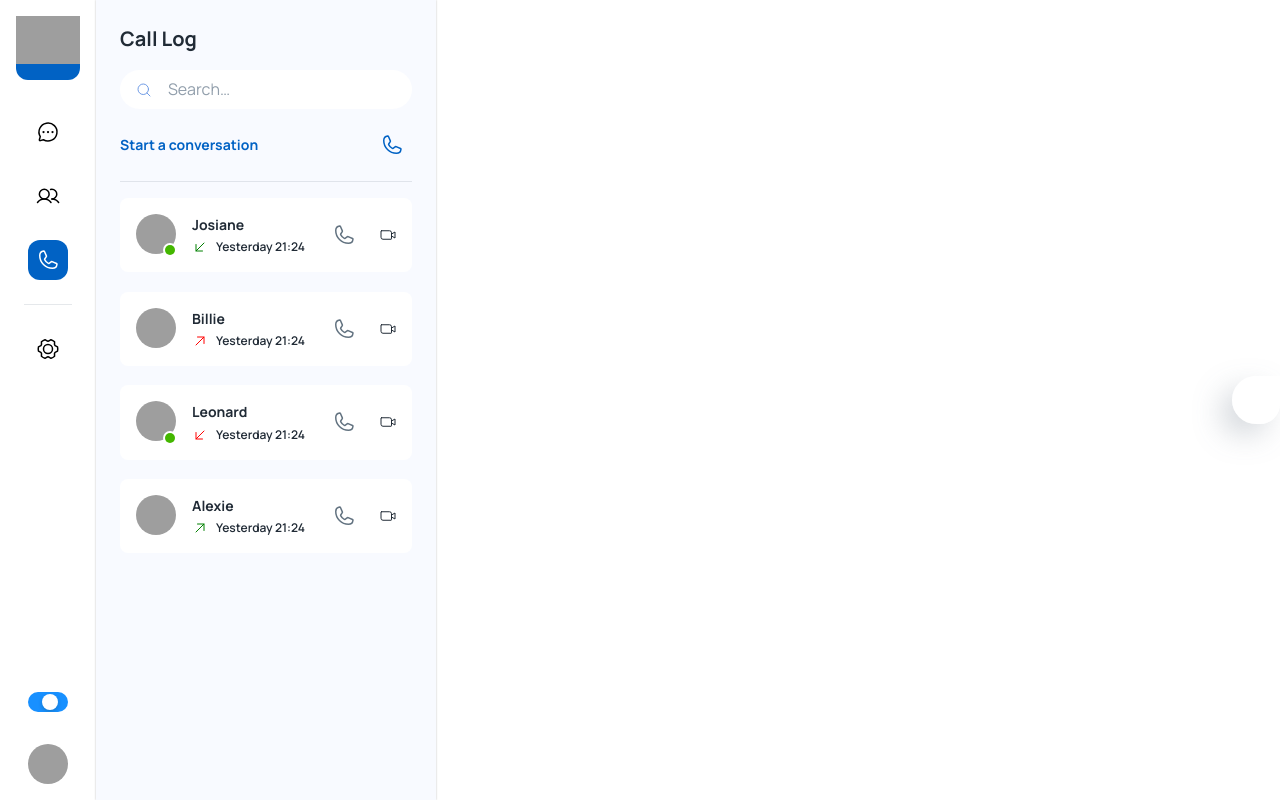
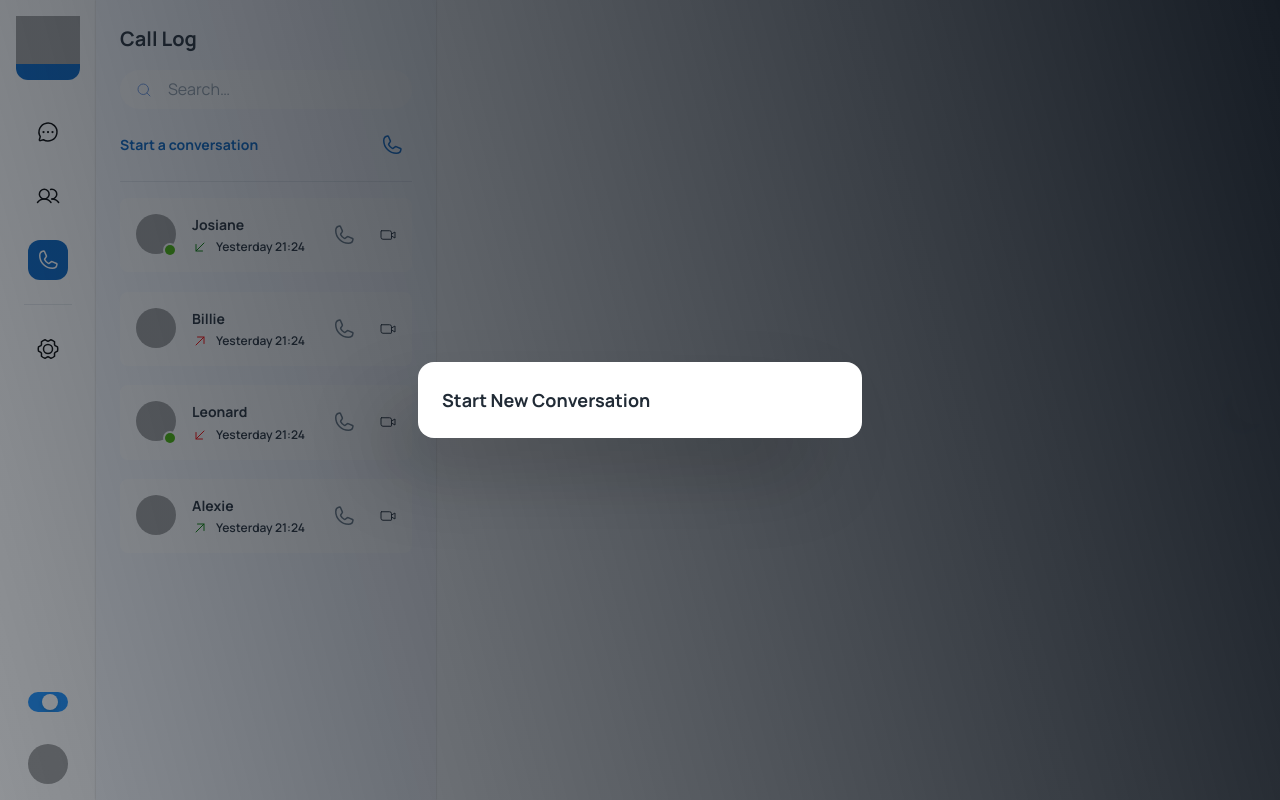
Before and after one commit to rohan-tech-negi/Chat-App, a React (Create React App) app: page /call in a window 1280 px wide. Both pictures are taken after a click on the button 392 px from the left and 145 px from the top of the page. Built offline with nearby package versions, Linux system fonts and the light colour scheme; grey boxes are pictures that could not be loaded; some icons are missing.

Commit message:
making few better changes in the call.js file

```diff
--- a/src/pages/dashboard/Call.js
+++ b/src/pages/dashboard/Call.js
@@ -17,12 +17,16 @@ import { SimpleBarStyle } from "../../components/Scrollbar";
 import { useState } from 'react';
 import { CallLogElement } from "../../components/CallElement";
 import {CallList} from "../../data/index"
+import StartCall from "../../sections/main/StartCall";
 
 const Call = () => {
     const dispatch = useDispatch();
   const [openDialog, setOpenDialog] = useState(false);
     const handleOpenDialog = () => {
     setOpenDialog(true);
+  };
+   const handleCloseDialog = () => {
+    setOpenDialog(false);
   };
   const theme  = useTheme()
   return (
@@ -88,9 +92,9 @@ const Call = () => {
           </Stack>
         </Box>
       </Stack>
-      {/* {openDialog && (
+      {openDialog && (
         <StartCall open={openDialog} handleClose={handleCloseDialog} />
-      )} */}
+      )}
     </>
   )
 }
--- a/src/sections/main/StartCall.js
+++ b/src/sections/main/StartCall.js
@@ -1,6 +1,11 @@
+import { Dialog, DialogContent, DialogTitle, Slide, Stack } from '@mui/material'
 import React from 'react'
 
-const StartCall = () => {
+const Transition = React.forwardRef(function Transition(props, ref) {
+  return <Slide direction="up" ref={ref} {...props} />;
+});
+
+const StartCall = ({ open, handleClose }) => {
   return (
    <Dialog
       fullWidth
@@ -11,7 +16,23 @@ const StartCall = () => {
       onClose={handleClose}
       aria-describedby="alert-dialog-slide-description"
       sx={{ p: 4 }}
-    ></Dialog>
+    >
+
+        <DialogTitle
+        >{"Start New Conversation"}</DialogTitle>
+
+        <DialogContent>
+            <Stack sx={{ height: "100%" }}>
+
+                <Stack spacing={2.4}>
+
+
+                </Stack>
+            </Stack>
+
+
+        </DialogContent>
+    </Dialog>
 
   )
 }
```
